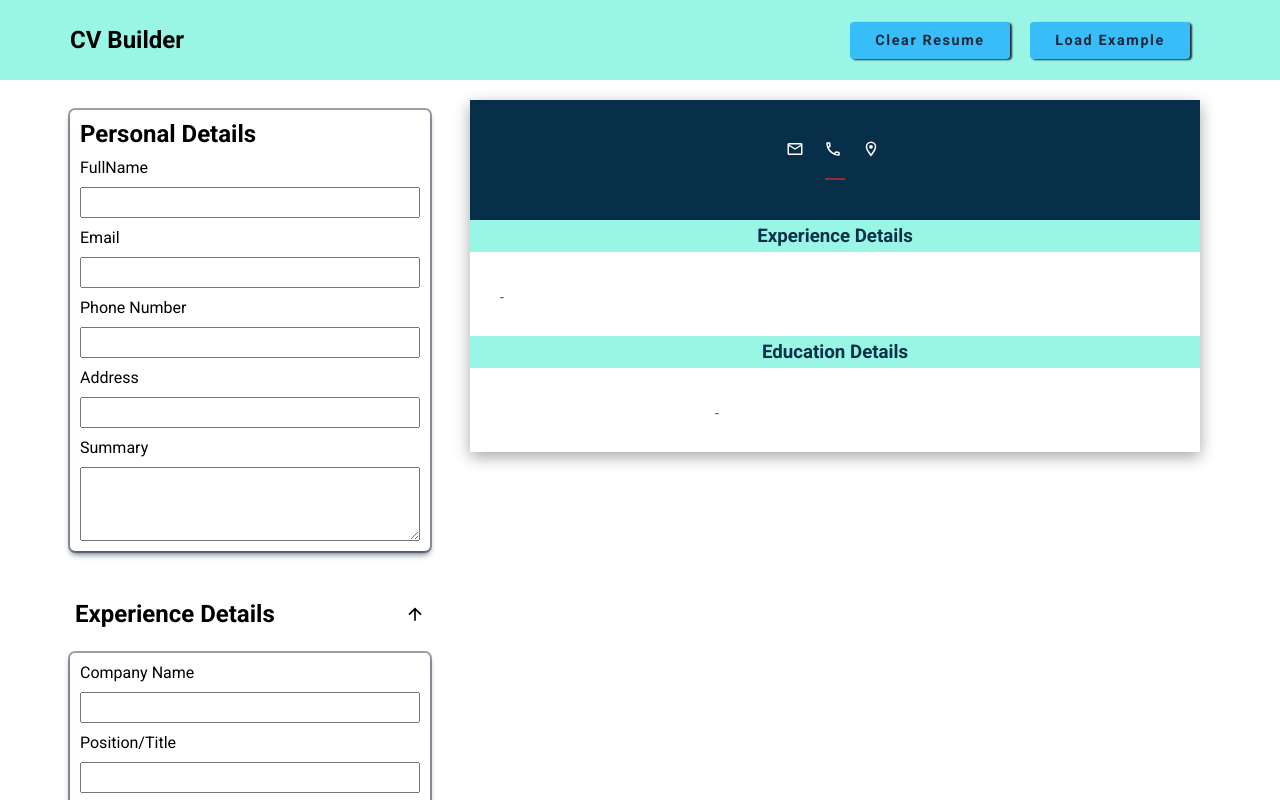
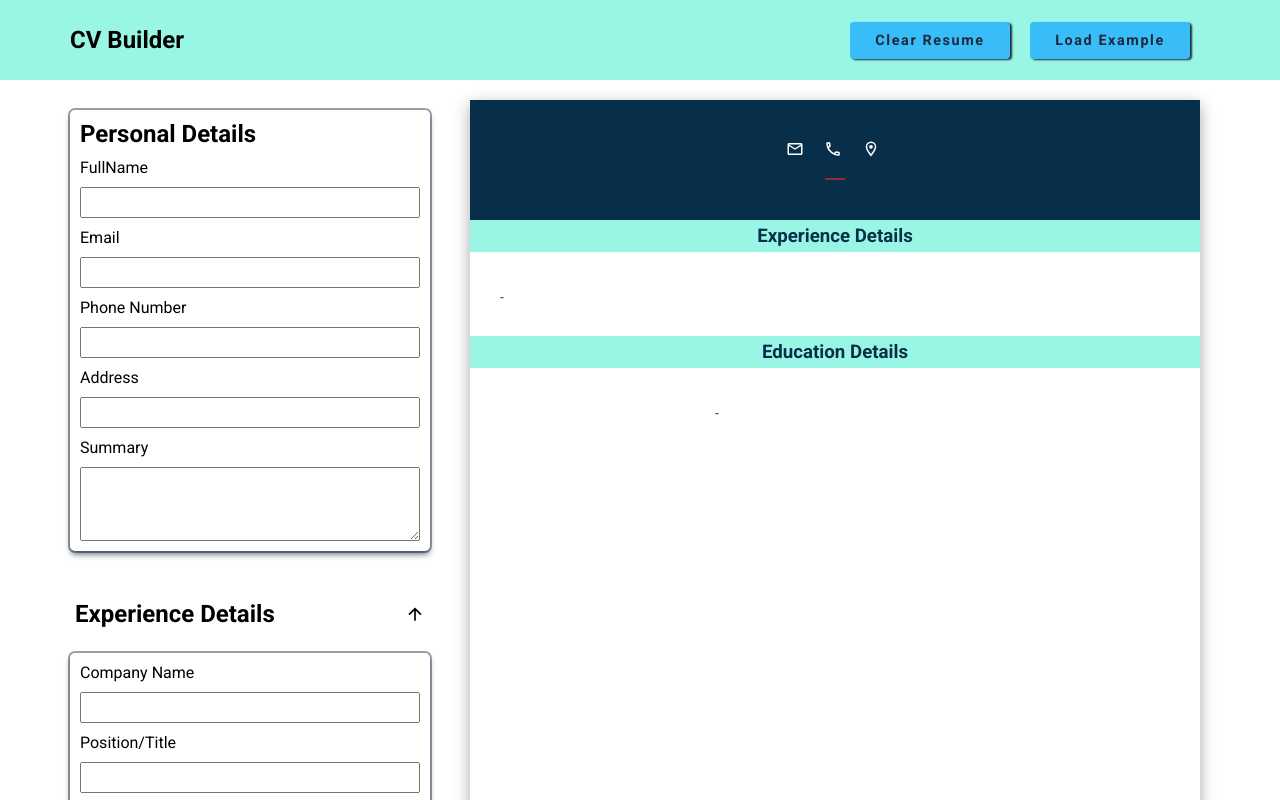
Before and after one commit to Amrit57/CV-Application, a React (Vite) app: page / in a window 1280 px wide. Shown: the top 800 px of the page. Built offline with nearby package versions, Linux system fonts and the light colour scheme.

Commit message:
Refractor  height of the DisplayForm field

```diff
--- a/src/styles/style.css
+++ b/src/styles/style.css
@@ -45,7 +45,8 @@
 .btn-add {
   background: var(--btn-bg);
 }
-.navbar--btn:hover {
+.navbar--btn:hover,
+.btn:hover {
   opacity: 0.8;
 }
 .navbar--btn:active {
@@ -88,7 +89,8 @@ textarea,
 }
 .displayForm {
   width: 100%;
-  height: clamp(1000px, 50%, 1100px);
+  height: auto;
+  max-height: 1200px;
   margin: 10px;
   box-shadow: rgba(0, 0, 0, 0.35) 0px 5px 15px;
 }
```
